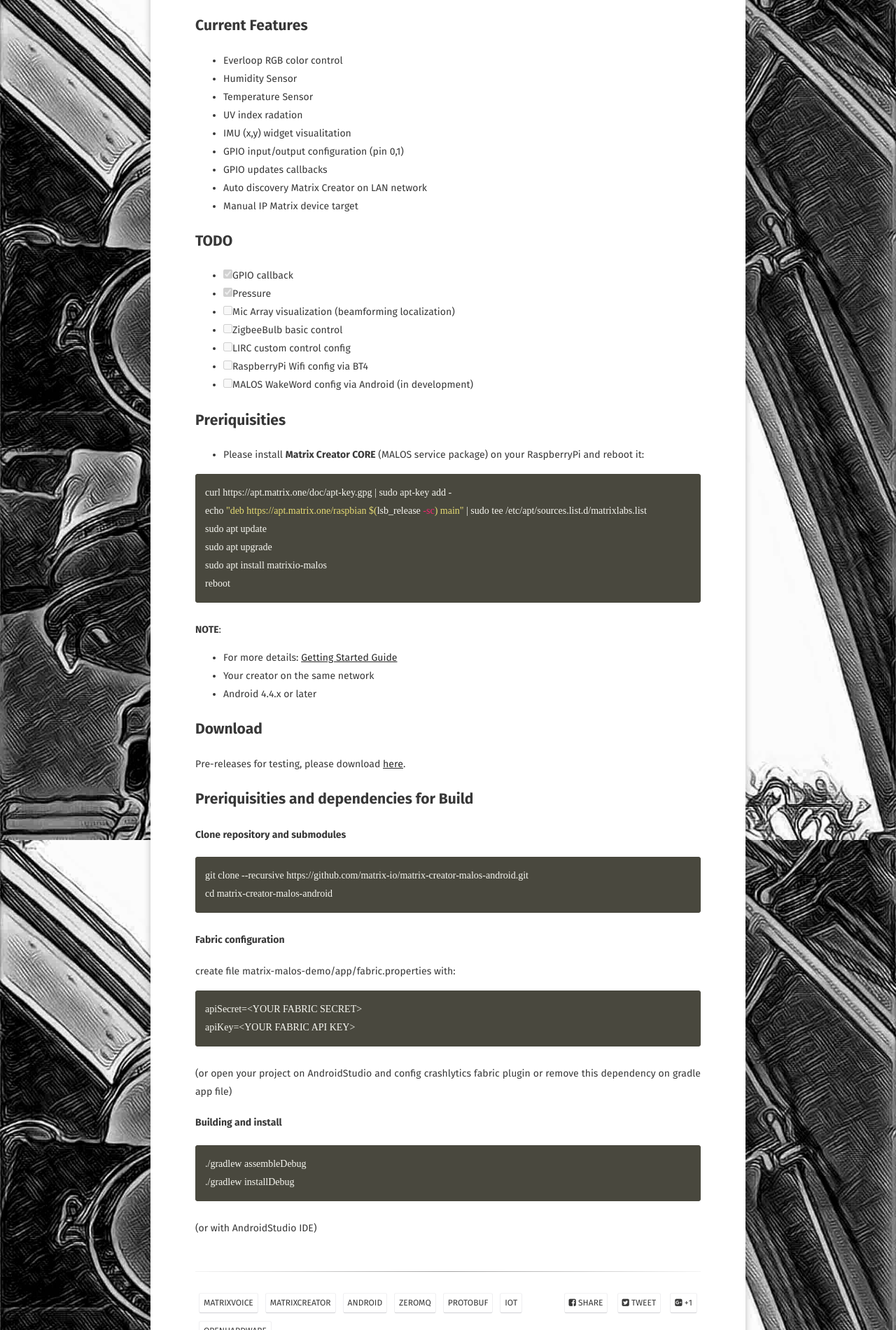
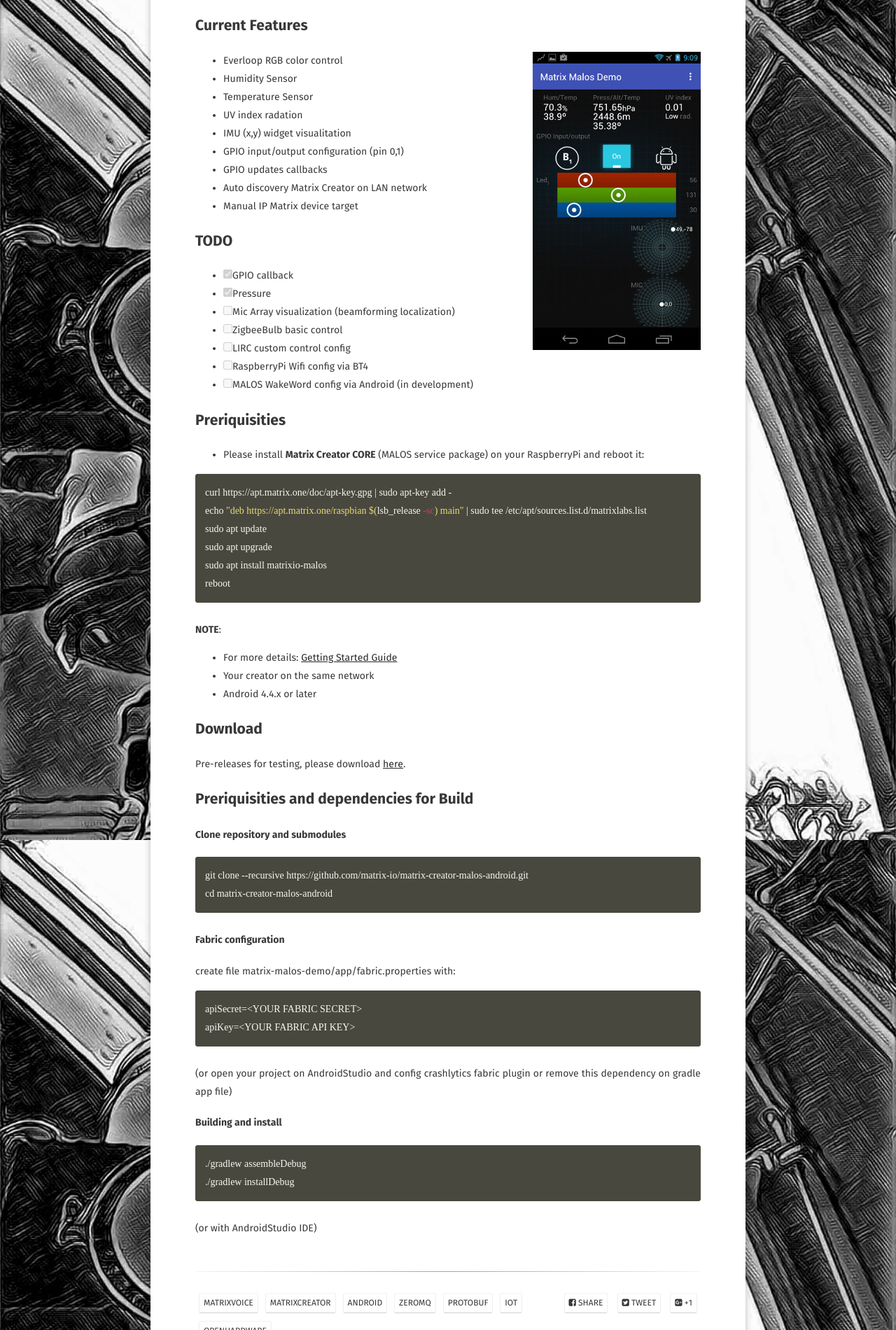
Before and after one commit to hpsaturn/hpsaturn.github.io, a Jekyll site: the page built from _posts/2016-11-17-matrix-creator-android.md, in a window 1280 px wide. Shown: the part 1360-3260 px from the top of the page at 70% size. Built offline with Jekyll 4.4.1, drawn with Linux system fonts in a browser that asks for light colours; some web fonts are replaced.

Commit message:
not validation format is wront, using else

```diff
--- a/_posts/2016-11-17-matrix-creator-android.md
+++ b/_posts/2016-11-17-matrix-creator-android.md
@@ -30,7 +30,8 @@
 
 ## Current Features
 
-{% if -page.mobile %}
+{% if page.mobile %}
+{% else %}
 <a href="{{ site.url }}/assets/img/matrixcreatorandroid.jpg"><img src="{{ site.url }}/assets/img/matrixcreatorandroid.jpg" align="right"></a>
 {% endif %}
 
```
